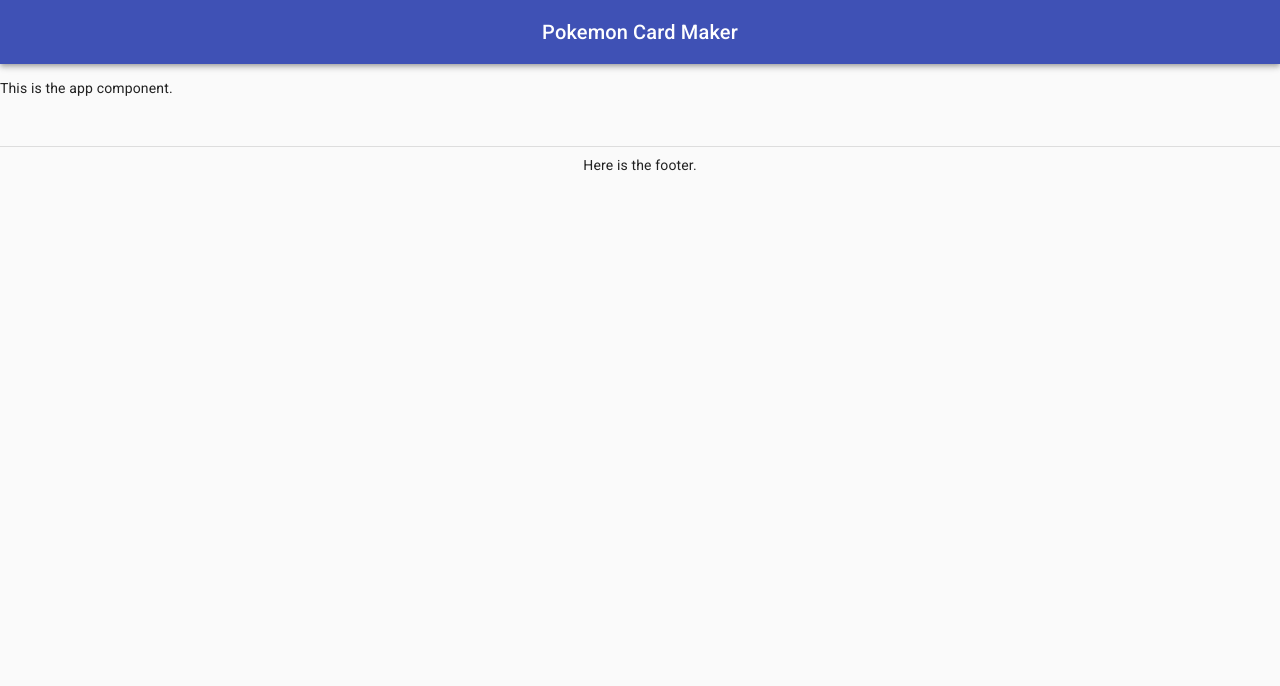
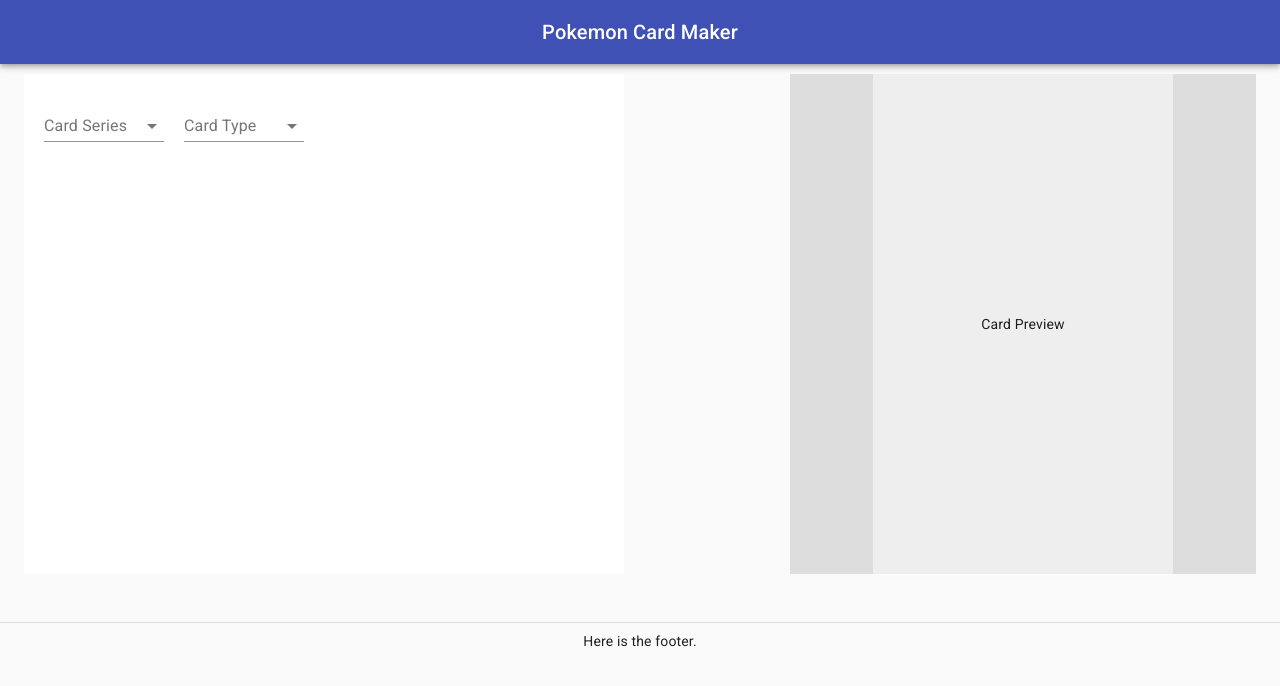
Before and after one commit to andrewkolos/pokemon-card-maker, a Next.js app: page / in a window 1280 px wide. Shown: the top 686 px of the page. Built offline with nearby package versions, Linux system fonts and the light colour scheme.

Commit message:
create basic layout

```diff
--- a/components/app.tsx
+++ b/components/app.tsx
@@ -1,10 +1,44 @@
+import { Container } from '@material-ui/core';
+import { makeStyles } from '@material-ui/styles';
 import React from 'react';
+import CardPreview from './card-preview';
+import Form from './form';
+
+const useStyles = makeStyles({
+  formContainer: {
+    width: '600px',
+    backgroundColor: '#ffffff',
+    overflow: 'hidden',
+  },
+  previewContainer: {
+    backgroundColor: '#dddddd',
+    display: 'flex',
+    justifyContent: 'center',
+  },
+  contentContainer: {
+    display: 'grid',
+    gridTemplateColumns: 'auto auto',
+    flexDirection: 'row',
+    '> div': {
+      margin: '30px',
+    },
+  },
+});
 
 const App: React.FC = () => {
+  const classes = useStyles();
+
   return (
-    <React.Fragment>
-      <p>This is the app component.</p>
-    </React.Fragment>
+    <Container>
+      <div className={classes.contentContainer}>
+        <div className={classes.formContainer}>
+          <Form />
+        </div>
+        <div className={classes.previewContainer}>
+          <CardPreview />
+        </div>
+      </div>
+    </Container>
   );
 };
 
--- /dev/null
+++ b/components/card-preview.tsx
@@ -0,0 +1,21 @@
+import { makeStyles } from '@material-ui/styles';
+import React from 'react';
+
+const useStyles = makeStyles({
+  container: {
+    width: '300px',
+    height: '500px',
+    backgroundColor: '#eeeeee',
+    display: 'flex',
+    justifyContent: 'center',
+    alignItems: 'center',
+  },
+});
+
+const CardPreview: React.FC = () => {
+  const classes = useStyles();
+
+  return <div className={classes.container}>Card Preview</div>;
+};
+
+export default CardPreview;
--- /dev/null
+++ b/components/form.tsx
@@ -0,0 +1,99 @@
+import { FormControl, FormControlLabel, InputLabel, MenuItem, Select, Switch, TextField } from '@material-ui/core';
+import { makeStyles } from '@material-ui/styles';
+import React from 'react';
+import { CardType } from '../model/card-type';
+import { Stage } from '../model/stage';
+
+const useStyles = makeStyles({
+  root: {
+    display: 'flex',
+    flexWrap: 'wrap',
+    margin: '10px',
+  },
+  formControl: {
+    margin: '10px',
+    minWidth: 120,
+  },
+});
+
+const Form: React.FC = () => {
+  const classes = useStyles();
+
+  const [series, setSeries] = React.useState('');
+  const [cardType, setCardType] = React.useState('');
+  const [stage, setStage] = React.useState('');
+  const [prismStar, setPrismStar] = React.useState(false);
+  const [gx, setGx] = React.useState('');
+  const [type, setType] = React.useState('');
+  const [name, setName] = React.useState('');
+  const [hp, setHp] = React.useState('');
+  const [weaknesses, setWeaknesses] = React.useState([] as string[]);
+  const [resistances, setResistances] = React.useState([] as string[]);
+  const [retreatCost, setRetreatCost] = React.useState('');
+  const [abilities, setAbilities] = React.useState([] as string[]);
+  const [attacks, setAttacks] = React.useState([] as string[]);
+  const [pokedexInfo, setPokedexInfo] = React.useState('');
+  const [flavorText, setFlavorText] = React.useState('');
+  const [setNumber, setSetNumber] = React.useState('');
+  const [rarity, setRarity] = React.useState('');
+  const [imagePath, setImagePath] = React.useState('');
+
+  return (
+    <div className={classes.root}>
+      <FormControl className={classes.formControl}>
+        <InputLabel id="card-series-select-label">Card Series</InputLabel>
+        <Select labelId="card-series-select-label" value={series} onChange={(e) => setSeries(e.target.value as any)}>
+          <MenuItem value="sunmoon">Sun/Moon</MenuItem>
+          <MenuItem value="diamondpearl">Diamond/Pearl</MenuItem>
+          <MenuItem value="swordshield">Sword/Shield</MenuItem>
+        </Select>
+      </FormControl>
+
+      <FormControl className={classes.formControl}>
+        <InputLabel id="card-type-select-label">Card Type</InputLabel>
+        <Select labelId="card-type-select-label" value={cardType} onChange={(e) => setCardType(e.target.value as any)}>
+          <MenuItem value="pokemon">Pokemon</MenuItem>
+          <MenuItem value="trainer">Trainer</MenuItem>
+          <MenuItem value="energy">Energy</MenuItem>
+        </Select>
+      </FormControl>
+
+      {cardType === CardType.Pokemon && (
+        <FormControl className={classes.formControl}>
+          <InputLabel id="stage-select-label">Stage</InputLabel>
+          <Select labelId="stage-select-label" value={stage} onChange={(e) => setStage(e.target.value as any)}>
+            <MenuItem value="basic">Basic</MenuItem>
+            <MenuItem value="one">One</MenuItem>
+            <MenuItem value="two">Two</MenuItem>
+          </Select>
+        </FormControl>
+      )}
+
+      {cardType === CardType.Pokemon && stage === Stage.Basic && (
+        <FormControlLabel
+          control={<Switch checked={prismStar} onChange={(e) => setPrismStar(e.target.checked)} color="primary" />}
+          label="Prism Star"
+        />
+      )}
+
+      {cardType === CardType.Pokemon && (
+        <FormControl className={classes.formControl}>
+          <TextField label="HP" type="number" onChange={(e) => setHp(e.target.value)}></TextField>
+        </FormControl>
+      )}
+
+      {cardType === CardType.Pokemon && (
+        <FormControl className={classes.formControl}>
+          <InputLabel id="gx-select-label">GX</InputLabel>
+          <Select labelId="gx-select-label" value={gx} onChange={(e) => setGx(e.target.value as any)}>
+            <MenuItem value="gx">GX</MenuItem>
+            <MenuItem value="tagteamgx">Tag Team GX</MenuItem>
+            <MenuItem value="neither">Neither</MenuItem>
+          </Select>
+        </FormControl>
+      )}
+    </div>
+  );
+};
+
+export default Form;
--- a/components/layout.tsx
+++ b/components/layout.tsx
@@ -7,6 +7,9 @@
 
 const useStyles = makeStyles({
   appBar: {
+    marginBottom: '10px',
+  },
+  appBarText: {
     display: 'inline',
     margin: 'auto',
   },
@@ -30,9 +33,9 @@
       <link rel="stylesheet" href="https://fonts.googleapis.com/css?family=Roboto:300,400,500,700&display=swap" />
       <link rel="stylesheet" href="https://fonts.googleapis.com/icon?family=Material+Icons" />
 
-      <AppBar position="static">
+      <AppBar position="static" className={classes.appBar}>
         <Toolbar>
-          <Typography className={classes.appBar} variant="h6">
+          <Typography className={classes.appBarText} variant="h6">
             Pokemon Card Maker
           </Typography>
         </Toolbar>
--- /dev/null
+++ b/model/card-type.ts
@@ -0,0 +1,5 @@
+export enum CardType {
+  Pokemon = 'pokemon',
+  Trainer = 'trainer',
+  Energy = 'energy',
+}
--- /dev/null
+++ b/model/energy.ts
@@ -0,0 +1,6 @@
+export enum Energy {
+  Earth = 'earth',
+  Wind = 'wind',
+  Water = 'water',
+  Fire = 'fire',
+};
--- /dev/null
+++ b/model/series.ts
@@ -0,0 +1,5 @@
+export enum Series {
+  DiamondPearl = 'diamondpearl',
+  SunMoon = 'sunmoon',
+  SwordShield = 'swordshield',
+};
--- /dev/null
+++ b/model/stage.ts
@@ -0,0 +1,5 @@
+export enum Stage {
+  Basic = 'basic',
+  One = 'one',
+  Two = 'two',
+};
```
